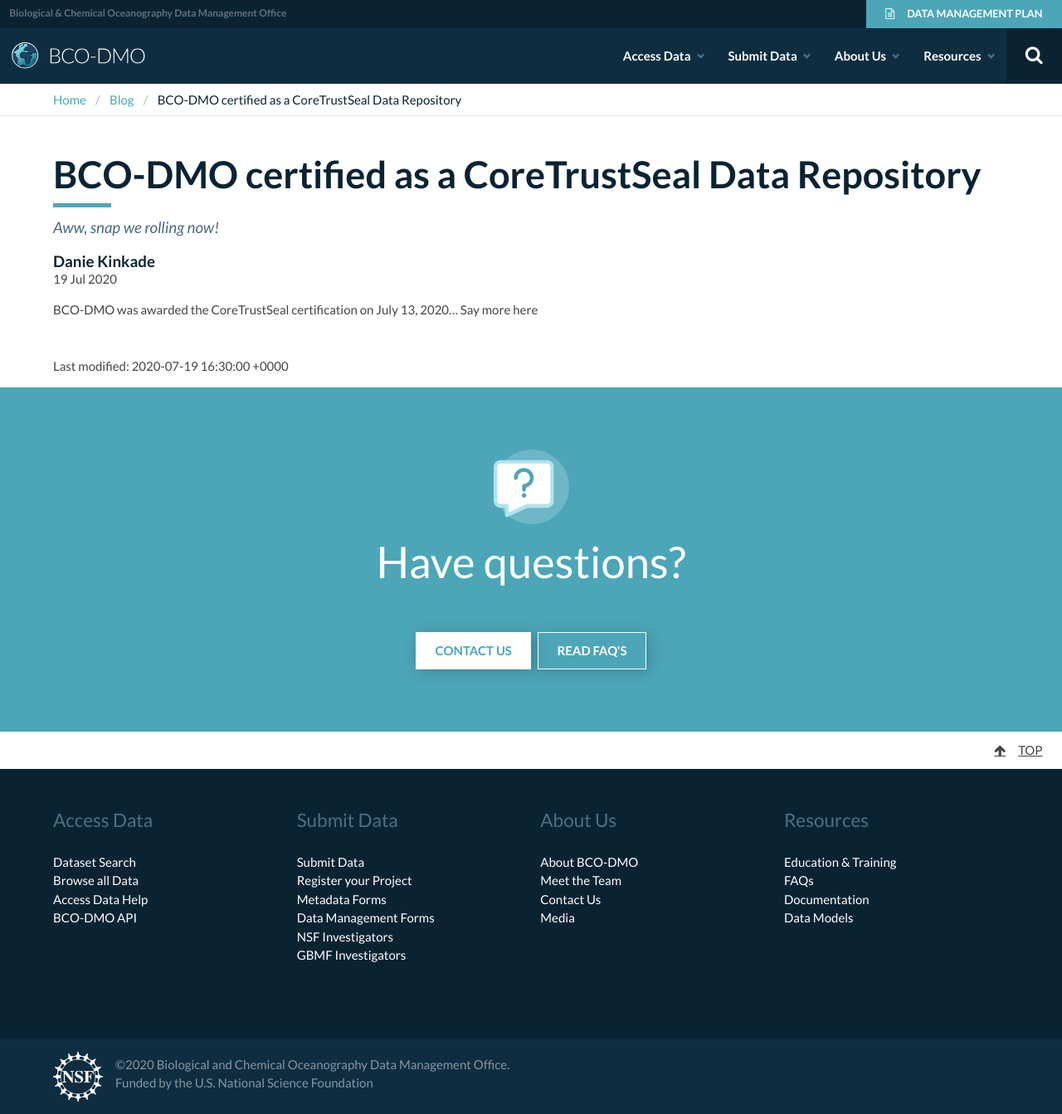
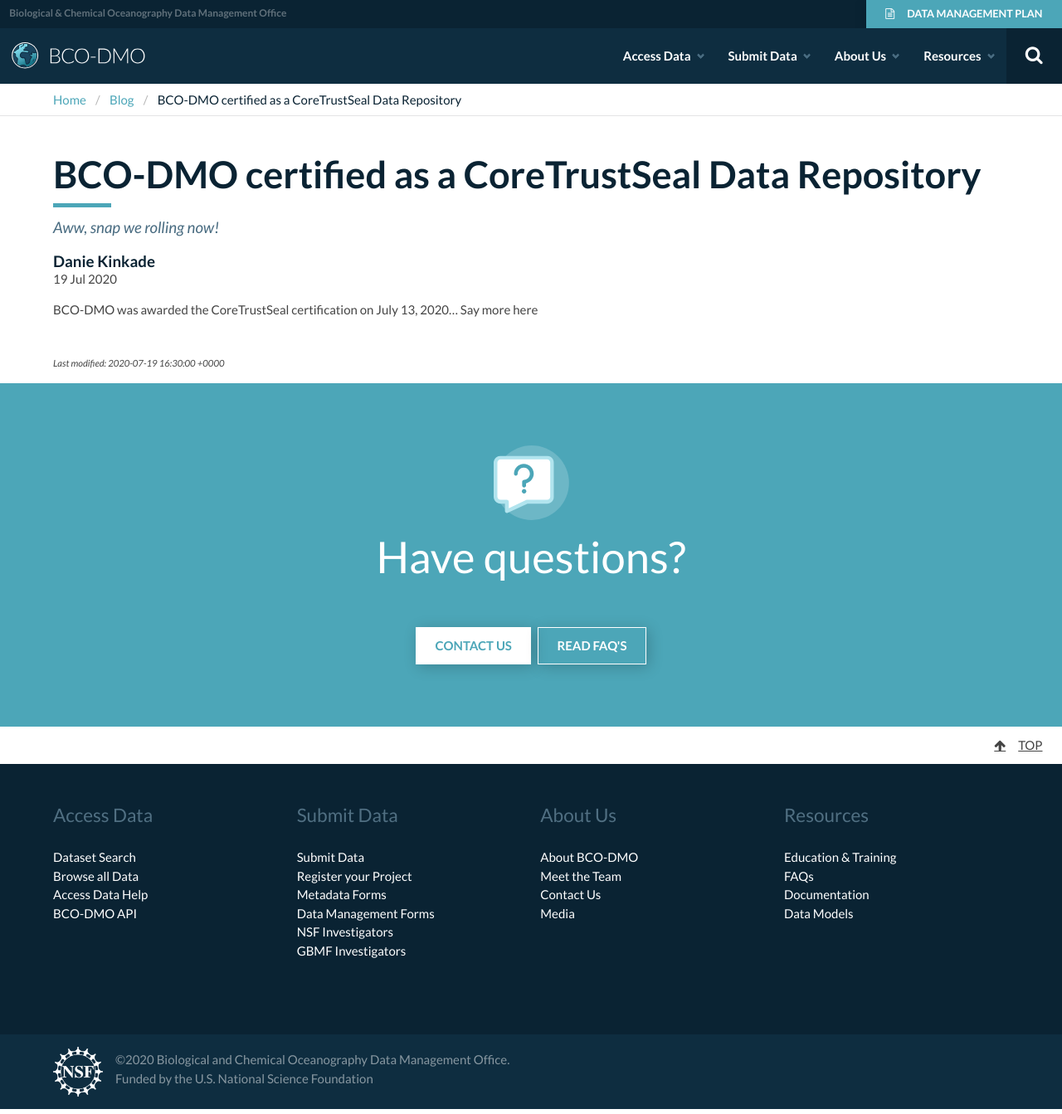
Before and after one commit to BCODMO/blog.bco-dmo.org, a Jekyll site: the page built from _posts/2020-07-19-core-trust-seal-certification.md, in a window 1280 px wide. Shown: the whole page at 83% size. Built offline with Jekyll 4.4.1, drawn with Linux system fonts in a browser that asks for light colours.

Commit message:
Update post.html

```diff
--- a/_layouts/post.html
+++ b/_layouts/post.html
@@ -21,9 +21,9 @@
   {{content}}
 
   {% if page.lastModified %}
-    <p class="margin-top-3">Last modified: {{ page.lastModified }}</p>
+    <p class="margin-top-3 is-size-7 is-italic">Last modified: {{ page.lastModified }}</p>
   {% else %}
-    <p class="margin-top-3">Last modified: {{ page.date }}</p>
+    <p class="margin-top-3 is-size-7 is-italic">Last modified: {{ page.date }}</p>
   {% endif %}
   </div>
 </div>
```
